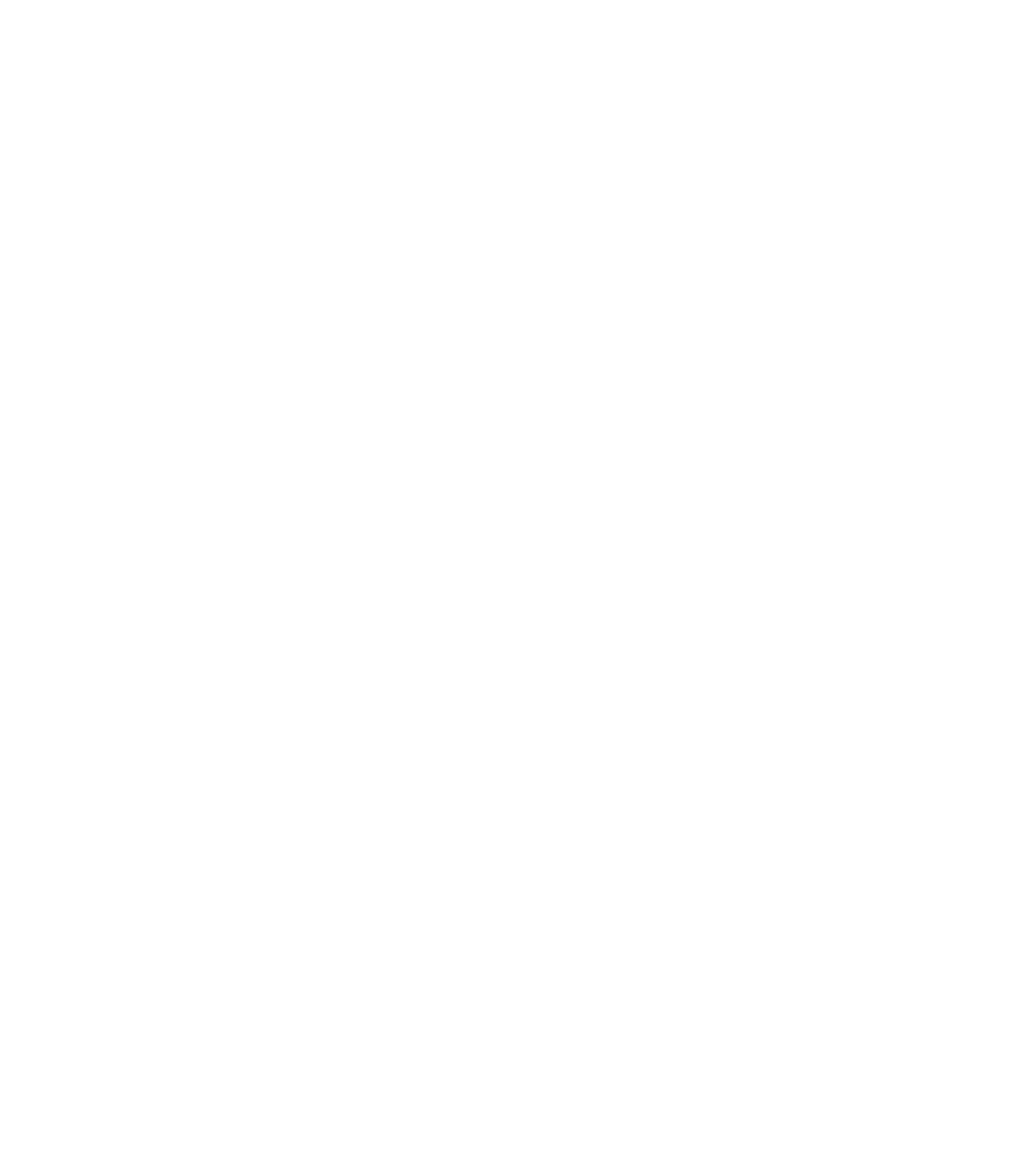
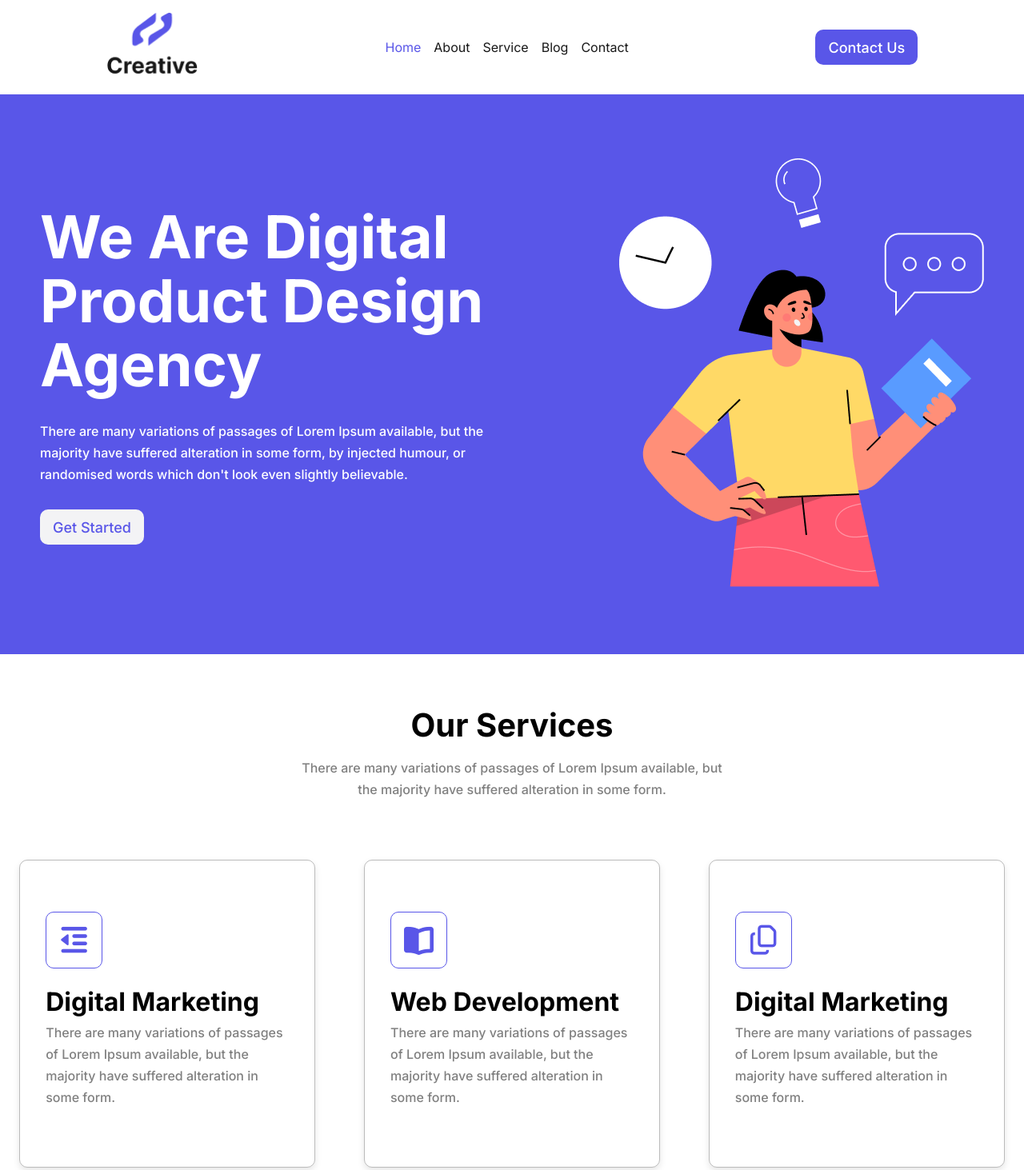
Before and after one commit to anika-kanok/Product-design-agency, a plain HTML site: page index.html in a window 1280 px wide. Shown: the top 1463 px of the page at 80% size. Before the commit the page ends 800 px from the top, so only its background shows below. Drawn offline with Linux system fonts and the light colour scheme.

Commit message:
header done

```diff
--- a/index.html
+++ b/index.html
@@ -4,15 +4,164 @@
     <meta charset="UTF-8">
     <meta name="viewport" content="width=device-width, initial-scale=1.0">
     <title>Product Design</title>
+    <link rel="stylesheet" href="style.css">
+    <!-- link for google font start  -->
+    <link rel="preconnect" href="https://fonts.googleapis.com">
+    <link rel="preconnect" href="https://fonts.gstatic.com" crossorigin>
+    <link href="https://fonts.googleapis.com/css2?family=Inter:ital,opsz,wght@0,14..32,100..900;1,14..32,100..900&display=swap" rel="stylesheet">
+    <!-- link for google font end  -->
+
+    <!-- link for fontawsome start -->
+    <link rel="stylesheet" href="https://cdnjs.cloudflare.com/ajax/libs/font-awesome/7.3.1/css/all.min.css" integrity="sha512-QeR2VH+lsBE5LSAe1Q5EnTBbe7XTBubt8dG93Y7gidSgdMCr8nVqKcfKAMyN96SV8KDbZVTDXChatu5G2KQGzg==" crossorigin="anonymous" referrerpolicy="no-referrer">
+    <!-- link for fontawsome end -->
 </head>
 <body>
 
     <!-- header section start here -->
      <section class="header">
+        <div class="logo">
+            <img src="./image/Logo (1).png" alt="">
+        </div>
+
+        <div class="menu">
+          <ul>
+            <li><a class="active" href="#">Home</a></li>
+            <li><a href="#">About</a></li>
+            <li><a href="#">Service</a></li>
+            <li><a href="#">Blog</a></li>
+            <li><a href="#">Contact</a></li>
+          </ul>
+        </div>
+
+        <button>Contact Us</button>
+
 
      </section>
 
     <!-- header section end here -->
 
+    <!-- banner-section start here -->
+     <section class="banner">
+       <div class="banner-section container">
+         <div class="banner-text ">
+            <h1>We Are Digital Product Design Agency</h1>
+            <p>There are many variations of passages of Lorem Ipsum available, but the majority have suffered alteration in some form, by injected humour, or randomised words which don't look even slightly believable.</p>
+            <button>Get Started</button>
+        </div>
+
+        <div class="banner-imge">
+            <img src="./image/Banner Illustration.png" alt="">
+        </div>
+       </div>
+
+     </section>
+    <!-- banner-section end here -->
+
+    <!-- Our service section start here -->
+    <div class="service">
+         <h1>Our Services</h1>
+         <div>There are many variations of passages of Lorem Ipsum available, but the majority have suffered alteration in some form.</div>
+    </div>
+
+    <div class="our-service container">
+        <div class="box">
+            <div class="box-icon">
+                <i class="fa-solid fa-outdent" style="color: rgb(89, 86, 232);"></i>
+            </div>
+            <h1>Digital Marketing</h1>
+            <p>There are many variations of passages of Lorem Ipsum available, but the majority have suffered alteration in some form.</p>
+            <div class="box-text">
+            </div>
+        </div>
+
+        <div class="box">
+            <div class="box-icon">
+                <i class="fa-solid fa-book-open" style="color: rgb(89, 86, 232);"></i>
+            </div>
+            <h1>Web Development</h1>
+            <p>There are many variations of passages of Lorem Ipsum available, but the majority have suffered alteration in some form.</p>
+            <div class="box-text">
+            </div>
+        </div>
+
+        <div class="box">
+            <div class="box-icon">
+                <i class="fa-regular fa-copy" style="color: rgb(89, 86, 232);"></i>
+            </div>
+            <h1>Digital Marketing</h1>
+            <p>There are many variations of passages of Lorem Ipsum available, but the majority have suffered alteration in some form.</p>
+            <div class="box-text">
+            </div>
+        </div>
+
+        <div class="box">
+            <div class="box-icon">
+                <i class="fa-solid fa-object-group" style="color: rgb(89, 86, 232);"></i>
+            </div>
+            <h1>Graphic Design</h1>
+            <p>There are many variations of passages of Lorem Ipsum available, but the majority have suffered alteration in some form.</p>
+            <div class="box-text">
+            </div>
+        </div>
+
+        <div class="box">
+            <div class="box-icon">
+                <i class="fa-regular fa-object-group" style="color: rgb(89, 86, 232);"></i>
+            </div>
+            <h1>Web Design</h1>
+            <p>There are many variations of passages of Lorem Ipsum available, but the majority have suffered alteration in some form.</p>
+            <div class="box-text">
+            </div>
+        </div>
+        <div class="box">
+            <div class="box-icon">
+                <i class="fa-solid fa-outdent" style="color: rgb(89, 86, 232);"></i>
+            </div>Motion Design
+            <h1>UI/UX Design</h1>
+            <p>There are many variations of passages of Lorem Ipsum available, but the majority have suffered alteration in some form.</p>
+            <div class="box-text">
+            </div>
+        </div>
+
+    </div>
+    <!-- Our service section end here -->
+
+
+    <!-- work section start here -->
+    <div class="service work">
+        <h1>Our Work Portfolio</h1>
+        <div>There are many variations of passages of Lorem Ipsum available, but the majority have suffered alteration in some form.</div>
+    </div>
+
+    <div class="work-image">
+        <div class="image">
+            <img src="./image/Rectangle 12.png" alt="">
+        </div>
+
+        <div class="image">
+            <img src="./image/Portfolio 2.png" alt="">
+        </div>
+
+        <div class="image">
+            <img src="./image/Rectangle 12.png" alt="">
+        </div>
+        <div class="image">
+            <img src="./image/Rectangle 12.png" alt="">
+        </div>
+        <div class="image">
+            <img src="./image/Rectangle 12.png" alt="">
+        </div>
+        <div class="image">
+            <img src="./image/Rectangle 12.png" alt="">
+        </div>
+        <div class="image">
+            <img src="./image/Rectangle 12.png" alt="">
+        </div>
+        <div class="image">
+            <img src="./image/Rectangle 12.png" alt="">
+        </div>
+    </div>
+    <!-- work section end here -->
+
 </body>
 </html>
--- a/style.css
+++ b/style.css
@@ -0,0 +1,212 @@
+*{
+    margin: 0;
+    padding: 0;
+    box-sizing: border-box;
+    font-family: "Inter", sans-serif;
+}
+
+.container{
+    width: 100%;
+    max-width: 1920px;
+    margin: 0 auto;
+
+}
+
+/* header section start here */
+
+.header{
+    display: flex;
+    justify-content: space-around;
+    align-items: center;
+    padding: 1rem;
+    & .logo{
+        & img{
+            width: 100%;
+            max-width: 115px;
+            height: auto;
+
+        }
+    }
+
+    & .menu{
+        & ul {
+           display: flex;
+           justify-content: center;
+           align-items: center;
+           gap:1rem;
+           & li{
+            list-style: none;
+
+            & .active{
+                color: #5956E8;
+            }
+            & a{
+                text-decoration: none;
+                color:#181818;
+            }
+           }
+        }
+    }
+
+    & button{
+        padding:0.70rem 1rem;
+        font-size: 1.125rem;
+        border: none;
+        background-color: #5956E8;
+        color:white;
+        border-radius: 0.625rem;
+        font-weight: 500;
+    }
+}
+/* header section end here */
+
+
+/* banner-section start here */
+.banner{
+    background-color: #5956E8;
+    max-width: 1920px;
+    width: 100%;
+    min-height: 700px;
+    display: flex;
+    align-items: center;
+    & .banner-section{
+        display: flex;
+        justify-content: space-around;
+        align-items: center;
+        width: 100%;
+    }
+    & .banner-text{
+        max-width: 600px;
+        width: 100%;
+        height: auto;
+
+       & h1{
+         font-weight: 700;
+         color: #fff;
+         font-size: 4.625rem;
+         line-height: 5rem;
+       }
+
+       & p{
+         font-size: 1rem;
+         font-weight: 500;
+         color: #fff;
+         line-height: 1.687rem;
+         padding: 1.90rem 0;
+       }
+
+       & button{
+        padding:0.70rem 1rem;
+        font-size: 1.125rem;
+        border: none;
+        background-color: #f3f3f5;
+        color:#5956E8;
+        border-radius: 0.625rem;
+        font-weight: 500;
+       }
+    }
+
+    & .banner-imge{
+        & img{
+           max-width: 480px;
+        }
+    }
+}
+
+
+/* banner-section end here */
+
+
+/* Our service section start here */
+& .service{
+    text-align: center;
+    margin: 4rem;
+
+    & h1{
+      font-size: 2.5rem;
+      font-weight: 700;
+
+    }
+
+    & div{
+      max-width: 542px;
+      width: 100%;
+      min-height: 64px;
+      font-size: 1rem;
+      font-weight: 500;
+      line-height: 1.675rem;
+      color:gray;
+      margin: 0 auto;
+      margin-top: 1rem;
+    }
+}
+
+ .our-service{
+    display: flex;
+    flex-wrap: wrap;
+    justify-content: center;
+    gap: 3.80rem;
+    & .box{
+        max-width: 370px;
+        width: 100%;
+        min-height: 385px;
+        border: 1px solid rgba(128, 128, 128, 0.532);
+        box-shadow: 0px 4px 8px rgba(0, 0, 0, 0.1);
+        border-radius: 0.625rem;
+        padding: 4rem 2rem;
+        line-height: 1.6;
+        & .box-icon{
+            max-width: 71px;
+            width: 100%;
+            min-height: 71px;
+            border: 1px solid rgb(89, 86, 232);
+            border-radius: 0.625rem;
+            display: flex;
+            justify-content: center;
+            align-items: center;
+
+            & i{
+                font-size: 2.3125rem;
+            }
+        }
+
+        & h1{
+            margin-top: 1rem;
+            font-weight: 700;
+        }
+
+        & p{
+            font-size: 1rem;
+            font-weight: 500;
+            line-height: 1.6875rem;
+            color:grey;
+        }
+        /* & .box-text{
+            max-width: 274px;
+            width: 100%;
+            height: auto;
+            padding: 3rem;
+
+        } */
+    }
+
+}
+
+/* Our service section end here */
+
+
+/* work-section start here */
+.work-image{
+   display: grid;
+   grid-template-columns: repeat(4, 1fr);
+   margin: 0 auto;
+   width: 100%;
+   max-width: 1200px;
+   gap:2rem;
+    & .image{
+        max-width:270px ;
+        width: 100%;
+        height: auto;
+    }
+}
+/* work-section end here */
```
Also changed, not shown: image/Banner Illustration.png (added), image/Logo (1).png (added), image/Portfolio 2.png (added), image/Rectangle 12.png (added).
